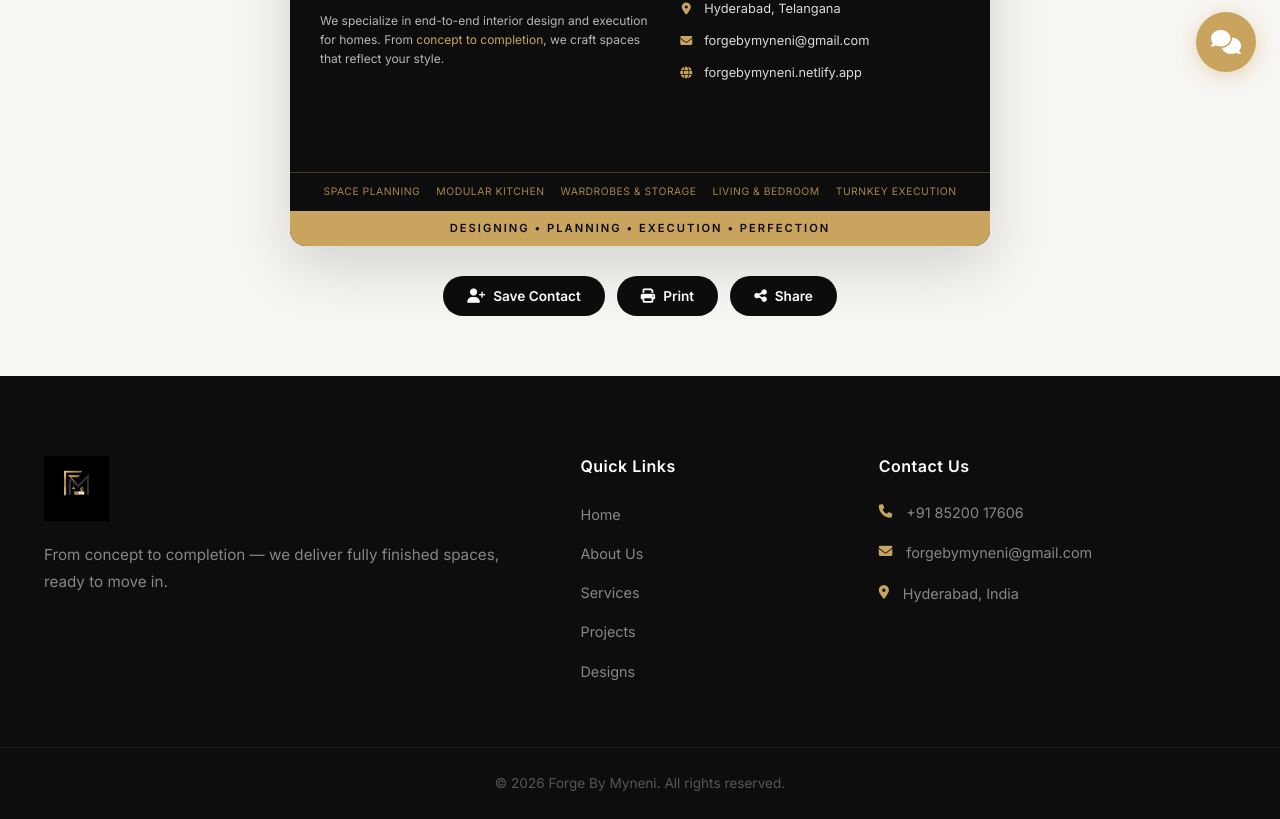
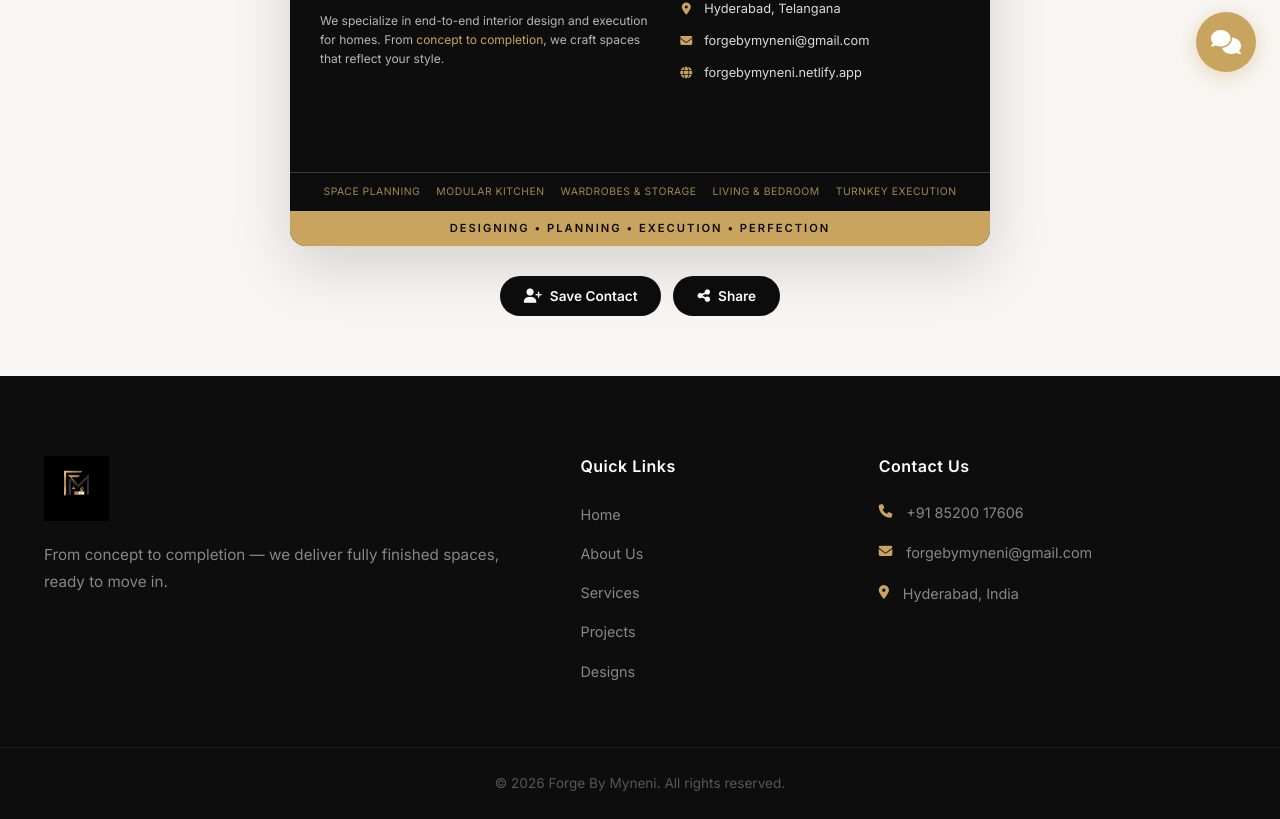
Before and after one commit to suryamynenic-gif/Forge.By.Myneni, an Angular app: page /card in a window 1280 px wide. Shown: the part 704-1523 px from the top of the page. Built offline with nearby package versions, Linux system fonts and the light colour scheme; a web font is replaced by a local one.

Commit message:
Remove print button from card

```diff
--- a/src/app/pages/card/card.component.html
+++ b/src/app/pages/card/card.component.html
@@ -47,9 +47,6 @@
     <button class="btn-action" (click)="saveContact()">
       <i class="fas fa-user-plus"></i> Save Contact
     </button>
-    <button class="btn-action" (click)="printCard()">
-      <i class="fas fa-print"></i> Print
-    </button>
     <button class="btn-action" (click)="shareCard()">
       <i class="fas fa-share-alt"></i> Share
     </button>
```
